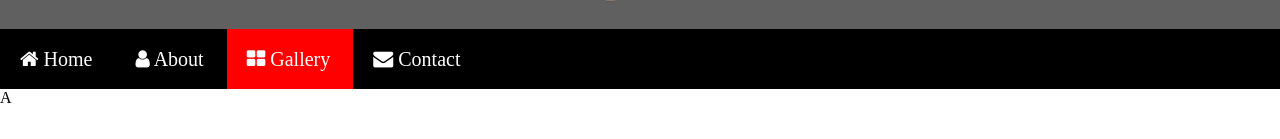
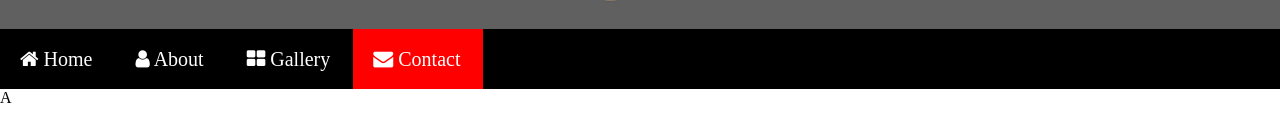
Before and after one commit to raflyiska/raflyiska.github.io, a plain HTML site: page contact.html in a window 1280 px wide. Shown: the part 189-328 px from the top of the page. Drawn offline with Linux system fonts and the light colour scheme.

Commit message:
Web Tugas

```diff
--- a/contact.html
+++ b/contact.html
@@ -20,8 +20,8 @@
 				<ul class="menu">
 					<li><a href='index.html' itemprop='url'><span itemprop='name'><i class='fa fa-home'></i> Home</span></a></li><li>
                     <li><a href='about.html' itemprop='url'><span itemprop='name'><i class='fa fa-user'></i> About</span></a></li><li>
-                    <li><a href='gallery.html' class='active' itemprop='url'><span itemprop='name'><i class='fa fa-th-large'></i> Gallery</span></a></li><li>
-                    <li><a href='contact.html' itemprop='url'><span itemprop='name'><i class='fa fa-envelope'></i> Contact</span></a></li><li>
+                    <li><a href='gallery.html'itemprop='url'><span itemprop='name'><i class='fa fa-th-large'></i> Gallery</span></a></li><li>
+                    <li><a href='contact.html' class='active' itemprop='url'><span itemprop='name'><i class='fa fa-envelope'></i> Contact</span></a></li><li>
 				</ul>
 		</nav>
         <div class="lompat"></div>
```
